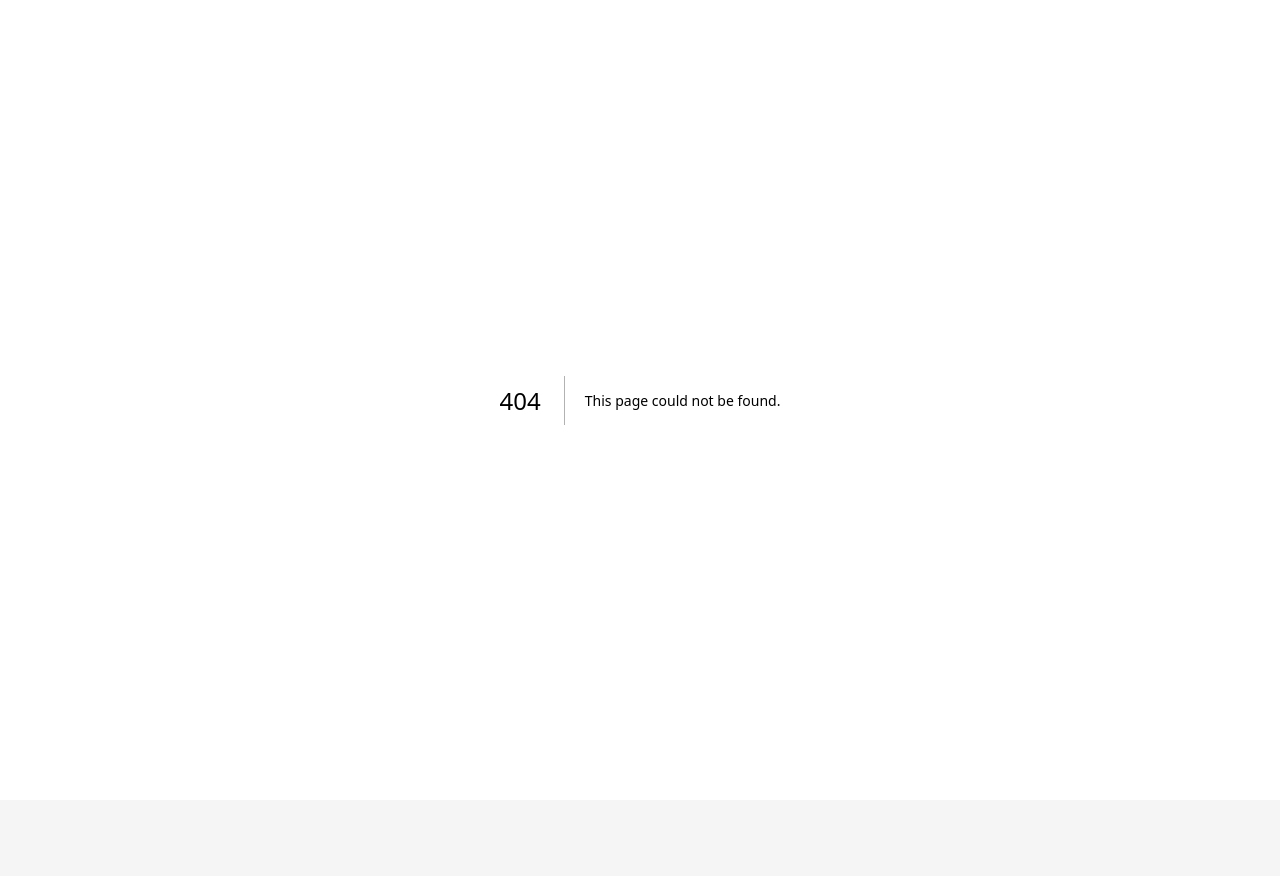
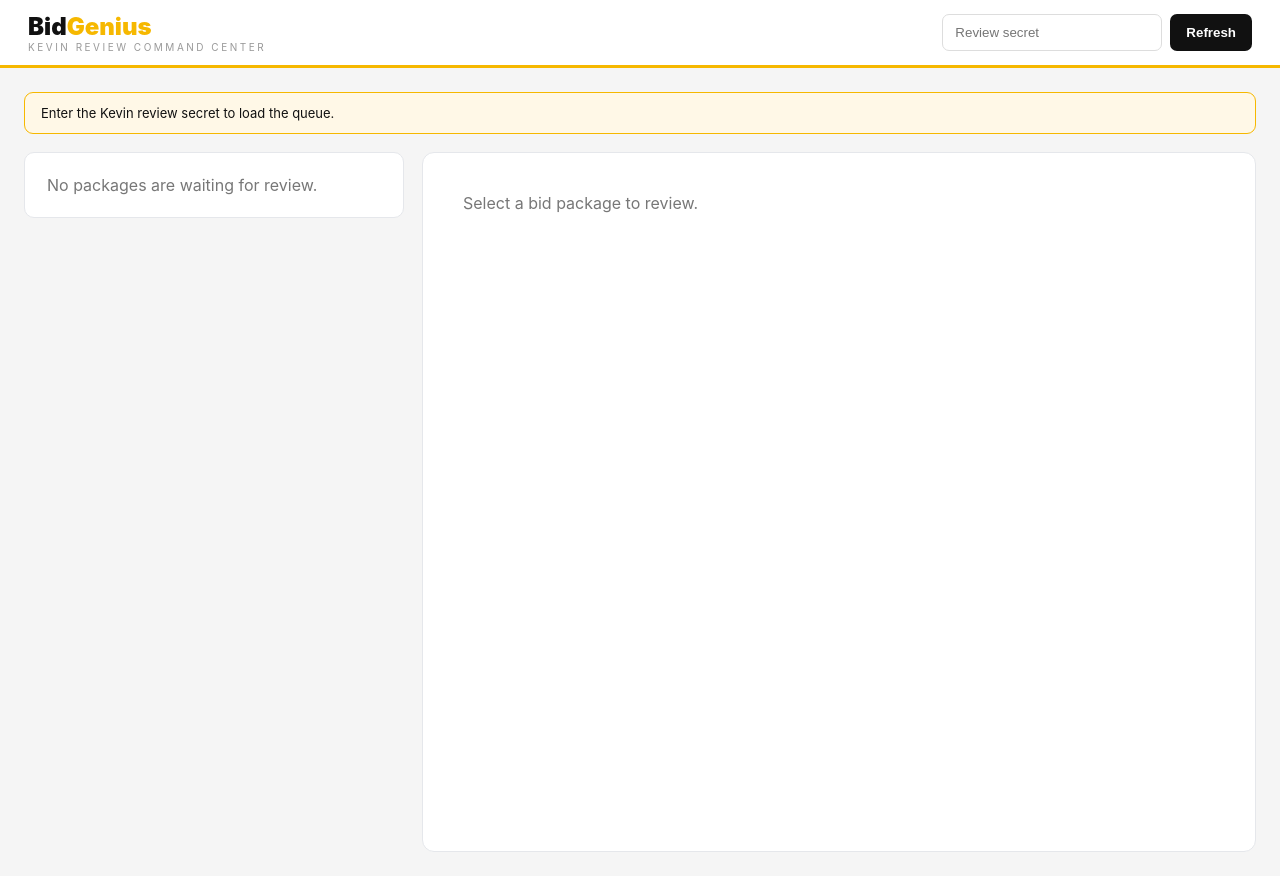
Before and after one commit to Strategic-Minds/bidgenius, a Next.js app: page /review in a window 1280 px wide. Before the commit this address had no page. Before the commit the page ends 800 px from the top, so only its background shows below. Built offline with nearby package versions, Linux system fonts and the light colour scheme.

Commit message:
feat(review): add Kevin approval command center

```diff
--- /dev/null
+++ b/app/review/page.tsx
@@ -0,0 +1,135 @@
+'use client'
+
+import { useCallback, useEffect, useState } from 'react'
+
+type ReviewItem = {
+  id: string
+  proposal_number?: string
+  company: 'ncp' | 'nep'
+  proposal_html: string
+  parsed?: Record<string, unknown>
+  total?: number
+  confidence?: number
+  status: string
+  created_at?: string
+}
+
+type Decision = 'approve' | 'revise' | 'reject'
+
+export default function KevinReviewPage() {
+  const [secret, setSecret] = useState('')
+  const [items, setItems] = useState<ReviewItem[]>([])
+  const [loading, setLoading] = useState(false)
+  const [message, setMessage] = useState('Enter the Kevin review secret to load the queue.')
+  const [selected, setSelected] = useState<ReviewItem | null>(null)
+  const [notes, setNotes] = useState('')
+
+  const load = useCallback(async () => {
+    if (!secret) return
+    setLoading(true)
+    try {
+      const response = await fetch('/api/pipeline/review?status=review_pending', {
+        headers: { 'x-review-secret': secret },
+        cache: 'no-store',
+      })
+      const data = await response.json()
+      if (!response.ok || !data.ok) throw new Error(data.error || 'Unable to load review queue')
+      setItems(data.items || [])
+      setSelected(current => current && (data.items || []).some((item: ReviewItem) => item.id === current.id) ? current : (data.items?.[0] || null))
+      setMessage(`${data.count || 0} package${data.count === 1 ? '' : 's'} awaiting review.`)
+    } catch (error) {
+      setMessage(String(error))
+    } finally {
+      setLoading(false)
+    }
+  }, [secret])
+
+  useEffect(() => {
+    if (secret) void load()
+  }, [secret, load])
+
+  async function decide(decision: Decision) {
+    if (!selected || !secret) return
+    setLoading(true)
+    try {
+      const response = await fetch('/api/pipeline/review', {
+        method: 'POST',
+        headers: { 'Content-Type': 'application/json', 'x-review-secret': secret },
+        body: JSON.stringify({ id: selected.id, decision, reviewer: 'Kevin Topel', notes }),
+      })
+      const data = await response.json()
+      if (!response.ok || !data.ok) throw new Error(data.error || 'Review action failed')
+      setMessage(`${selected.proposal_number || selected.id} marked ${data.status}.`)
+      setNotes('')
+      await load()
+    } catch (error) {
+      setMessage(String(error))
+    } finally {
+      setLoading(false)
+    }
+  }
+
+  return (
+    <main style={{ minHeight: '100vh', background: '#f5f5f5', color: '#111', fontFamily: '-apple-system,BlinkMacSystemFont,Segoe UI,sans-serif' }}>
+      <header style={{ height: 68, background: '#fff', borderBottom: '3px solid #F6B800', display: 'flex', alignItems: 'center', justifyContent: 'space-between', padding: '0 28px', position: 'sticky', top: 0, zIndex: 10 }}>
+        <div>
+          <div style={{ fontSize: 24, fontWeight: 900 }}>Bid<span style={{ color: '#F6B800' }}>Genius</span></div>
+          <div style={{ fontSize: 10, letterSpacing: 2.5, color: '#999' }}>KEVIN REVIEW COMMAND CENTER</div>
+        </div>
+        <div style={{ display: 'flex', gap: 8 }}>
+          <input value={secret} onChange={event => setSecret(event.target.value)} type="password" placeholder="Review secret" style={{ border: '1px solid #ddd', borderRadius: 7, padding: '10px 12px', minWidth: 220 }} />
+          <button onClick={() => void load()} disabled={loading || !secret} style={{ border: 0, borderRadius: 7, background: '#111', color: '#fff', padding: '10px 16px', fontWeight: 800, cursor: 'pointer' }}>{loading ? 'Working...' : 'Refresh'}</button>
+        </div>
+      </header>
+
+      <section style={{ maxWidth: 1500, margin: '0 auto', padding: 24 }}>
+        <div style={{ background: '#FFF8E7', border: '1px solid #F6B800', borderRadius: 9, padding: '12px 16px', marginBottom: 18, fontSize: 13 }}>{message}</div>
+        <div style={{ display: 'grid', gridTemplateColumns: 'minmax(300px, 380px) minmax(0, 1fr)', gap: 18, alignItems: 'start' }}>
+          <aside style={{ display: 'flex', flexDirection: 'column', gap: 10 }}>
+            {items.length === 0 && <div style={{ background: '#fff', border: '1px solid #e5e7eb', borderRadius: 10, padding: 22, color: '#777' }}>No packages are waiting for review.</div>}
+            {items.map(item => {
+              const active = selected?.id === item.id
+              return (
+                <button key={item.id} onClick={() => setSelected(item)} style={{ textAlign: 'left', background: active ? '#FFF8E7' : '#fff', border: `1.5px solid ${active ? '#F6B800' : '#e5e7eb'}`, borderRadius: 10, padding: 16, cursor: 'pointer' }}>
+                  <div style={{ display: 'flex', justifyContent: 'space-between', gap: 8, marginBottom: 7 }}>
+                    <strong>{item.proposal_number || item.id.slice(0, 8)}</strong>
+                    <span style={{ fontSize: 10, fontWeight: 900, color: '#92400E' }}>{item.company.toUpperCase()}</span>
+                  </div>
+                  <div style={{ fontSize: 13, fontWeight: 700, marginBottom: 4 }}>{String(item.parsed?.client_company || item.parsed?.client_name || item.parsed?.job_city || 'Bid package')}</div>
+                  <div style={{ display: 'flex', justifyContent: 'space-between', color: '#777', fontSize: 12 }}>
+                    <span>{item.total ? `$${item.total.toLocaleString()}` : 'Price pending'}</span>
+                    <span>{item.confidence ? `${item.confidence}% confidence` : 'Review required'}</span>
+                  </div>
+                </button>
+              )
+            })}
+          </aside>
+
+          <section style={{ background: '#fff', border: '1px solid #e5e7eb', borderRadius: 12, overflow: 'hidden', minHeight: 700 }}>
+            {!selected ? (
+              <div style={{ padding: 40, color: '#777' }}>Select a bid package to review.</div>
+            ) : (
+              <>
+                <div style={{ padding: 18, borderBottom: '1px solid #e5e7eb', display: 'flex', justifyContent: 'space-between', gap: 16, alignItems: 'center', flexWrap: 'wrap' }}>
+                  <div>
+                    <div style={{ fontSize: 12, color: '#999', letterSpacing: 1.5 }}>PROPOSAL</div>
+                    <div style={{ fontSize: 20, fontWeight: 900 }}>{selected.proposal_number || selected.id}</div>
+                  </div>
+                  <div style={{ display: 'flex', gap: 8 }}>
+                    <button onClick={() => void decide('reject')} disabled={loading} style={{ border: '1px solid #ef4444', color: '#b91c1c', background: '#fff', borderRadius: 7, padding: '10px 14px', fontWeight: 800, cursor: 'pointer' }}>Reject</button>
+                    <button onClick={() => void decide('revise')} disabled={loading} style={{ border: '1px solid #d97706', color: '#92400E', background: '#fff', borderRadius: 7, padding: '10px 14px', fontWeight: 800, cursor: 'pointer' }}>Request Revision</button>
+                    <button onClick={() => void decide('approve')} disabled={loading} style={{ border: 0, color: '#000', background: '#F6B800', borderRadius: 7, padding: '10px 18px', fontWeight: 900, cursor: 'pointer' }}>Approve for Send</button>
+                  </div>
+                </div>
+                <div style={{ padding: 16, borderBottom: '1px solid #e5e7eb' }}>
+                  <textarea value={notes} onChange={event => setNotes(event.target.value)} placeholder="Kevin's review notes, pricing corrections, assumptions, or revision instructions..." style={{ width: '100%', minHeight: 80, resize: 'vertical', border: '1px solid #ddd', borderRadius: 8, padding: 12, fontFamily: 'inherit' }} />
+                </div>
+                <iframe title="Proposal preview" srcDoc={selected.proposal_html} style={{ width: '100%', height: 950, border: 0, background: '#fff' }} />
+              </>
+            )}
+          </section>
+        </div>
+      </section>
+    </main>
+  )
+}
```
